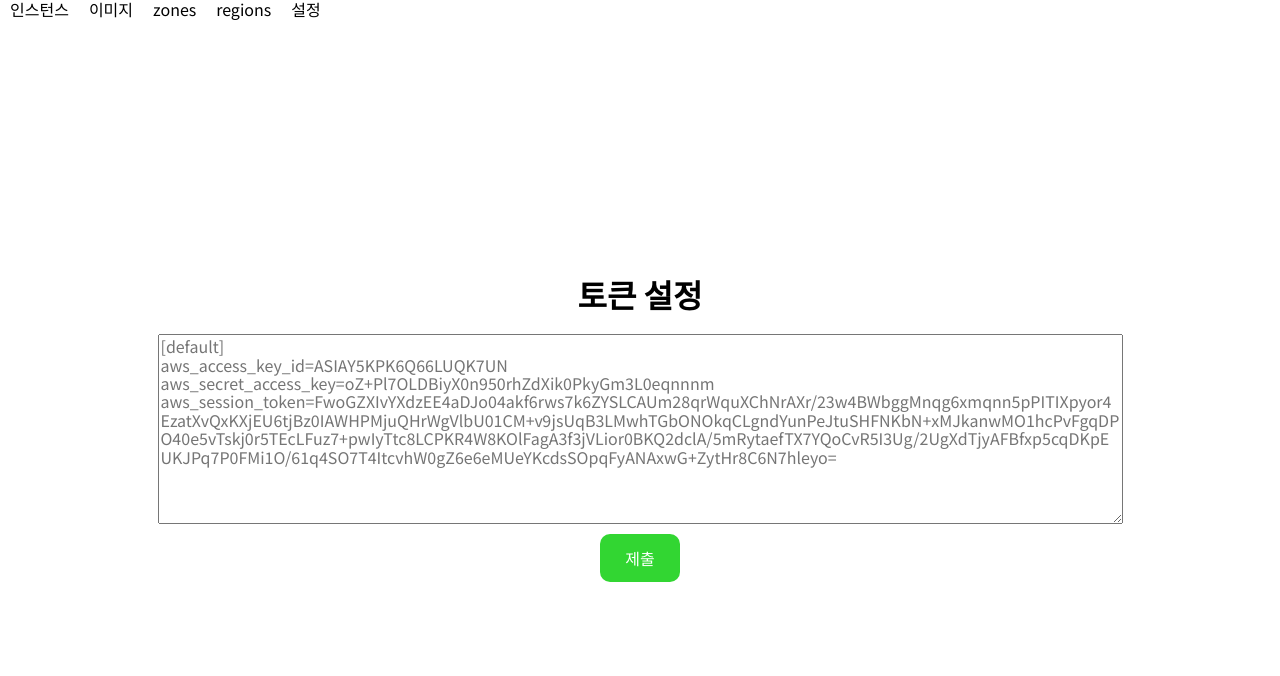
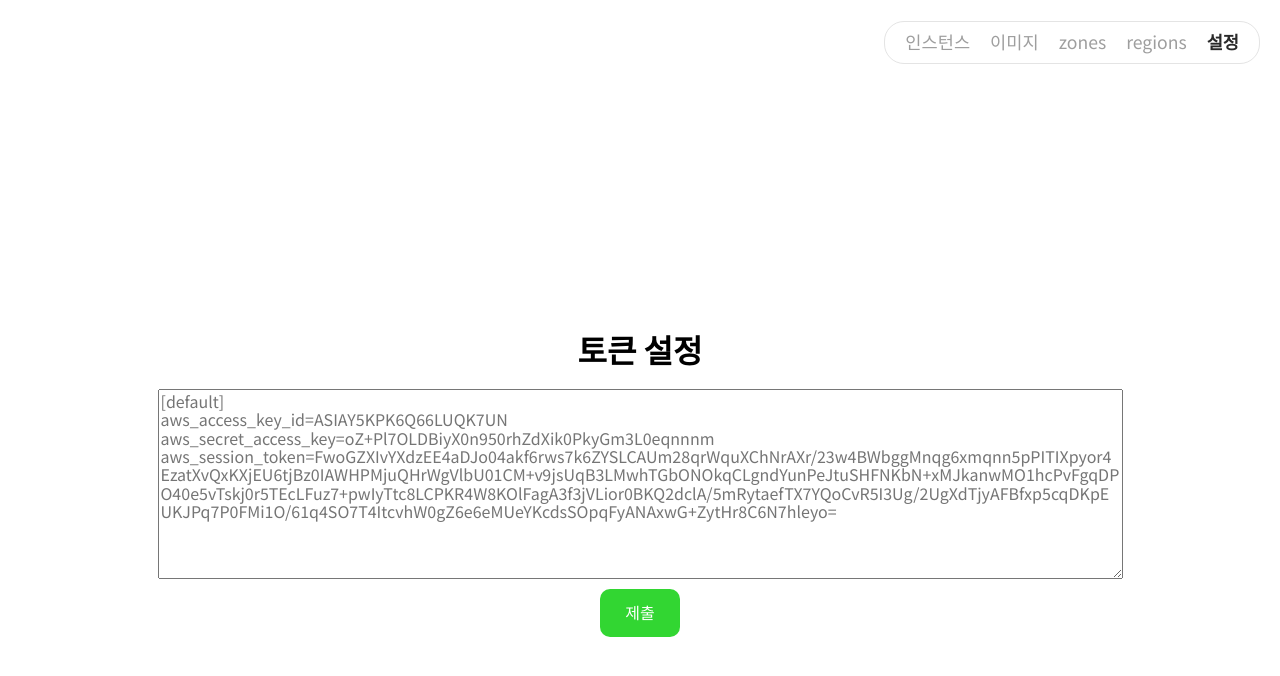
Before and after one commit to jaryapp/aws-instance-controller, a Next.js app: page /config in a window 1280 px wide. Shown: the top 676 px of the page. Built offline with nearby package versions, Linux system fonts and the light colour scheme.

Commit message:
style: main layout & menu

```diff
--- a/component/Menu.js
+++ b/component/Menu.js
@@ -7,25 +7,27 @@ const cx = classNames.bind(styles);
 export default function Menu() {
   const router = useRouter();
 
+  console.log(router);
+
   const menus = [
     {
       key: '/',
       label: '인스턴스',
     },
     {
-      key: 'images',
+      key: '/images',
       label: '이미지',
     },
     {
-      key: 'zones',
+      key: '/zones',
       label: 'zones',
     },
     {
-      key: 'regions',
+      key: '/regions',
       label: 'regions',
     },
     {
-      key: 'config',
+      key: '/config',
       label: '설정',
     },
   ];
@@ -34,7 +36,7 @@ export default function Menu() {
       {menus.map((menu) => {
         return (
           <div
-            className={cx('menu')}
+            className={cx('menu', router.pathname == menu.key ? 'select' : '')}
             onClick={() => {
               router.push(menu.key);
             }}
--- a/layout/main.js
+++ b/layout/main.js
@@ -1,9 +1,14 @@
-import Head from "next/head";
-import Menu from "../component/Menu";
+import Head from 'next/head';
+import Menu from '../component/Menu';
 
-const mainLayout = (Page) => {
+const mainLayout = ({ Page, Title }) => {
   const style = {
-    background: "#fafafa",
+    background: '#fafafa',
+  };
+
+  const title = {
+    paddingTop: '30px',
+    marginLeft: '40px',
   };
 
   return () => (
@@ -14,6 +19,7 @@ const mainLayout = (Page) => {
         <meta name="viewport" content="initial-scale=1.0, width=device-width" />
       </Head>
       <Menu></Menu>
+      <h1 style={title}>{Title}</h1>
       <Page stlye={style} />
     </div>
   );
--- a/pages/config.js
+++ b/pages/config.js
@@ -52,4 +52,4 @@ aws_session_token=FwoGZXIvYXdzEE4aDJo04akf6rws7k6ZYSLCAUm28qrWquXChNrAXr/23w4BWb
   );
 }
 
-export default mainLayout(ConfigPage);
+export default mainLayout({ Page: ConfigPage });
--- a/pages/images.js
+++ b/pages/images.js
@@ -1,5 +1,5 @@
-import mainLayout from "../layout/main";
-import ImageList from "../component/ImageList";
+import mainLayout from '../layout/main';
+import ImageList from '../component/ImageList';
 
 function Home() {
   return (
@@ -9,4 +9,4 @@ function Home() {
   );
 }
 
-export default mainLayout(Home);
+export default mainLayout({ Page: Home, Title: '이미지' });
--- a/pages/index.js
+++ b/pages/index.js
@@ -9,4 +9,4 @@ function Home() {
   );
 }
 
-export default mainLayout(Home);
+export default mainLayout({ Page: Home, Title: '인스턴스' });
--- a/pages/regions.js
+++ b/pages/regions.js
@@ -20,4 +20,4 @@ function RegionsPage() {
   );
 }
 
-export default mainLayout(RegionsPage);
+export default mainLayout({ Page: RegionsPage, Title: 'Regions' });
--- a/pages/zones.js
+++ b/pages/zones.js
@@ -29,4 +29,4 @@ function ZonesPage() {
   );
 }
 
-export default mainLayout(ZonesPage);
+export default mainLayout({ Page: ZonesPage, Title: 'Zones' });
--- a/styles/Menu.module.scss
+++ b/styles/Menu.module.scss
@@ -1,7 +1,18 @@
 .menu-box {
   display: flex;
+  position: absolute;
+  right: 20px;
+  border: 1px solid rgb(228, 228, 228);
+  padding: 10px;
+  border-radius: 20px;
   .menu {
+    font-size: 1.1rem;
     padding: 0px 10px;
     cursor: pointer;
+    color: rgb(158, 158, 158);
+    &.select {
+      color: rgb(41, 41, 41);
+      font-weight: bold;
+    }
   }
 }
--- a/styles/Table.module.scss
+++ b/styles/Table.module.scss
@@ -1,5 +1,5 @@
 .table {
-  width: 80%;
+  width: 60%;
   margin: 0 auto;
   text-align: center;
   border: 1px solid #eeeeee;
```
